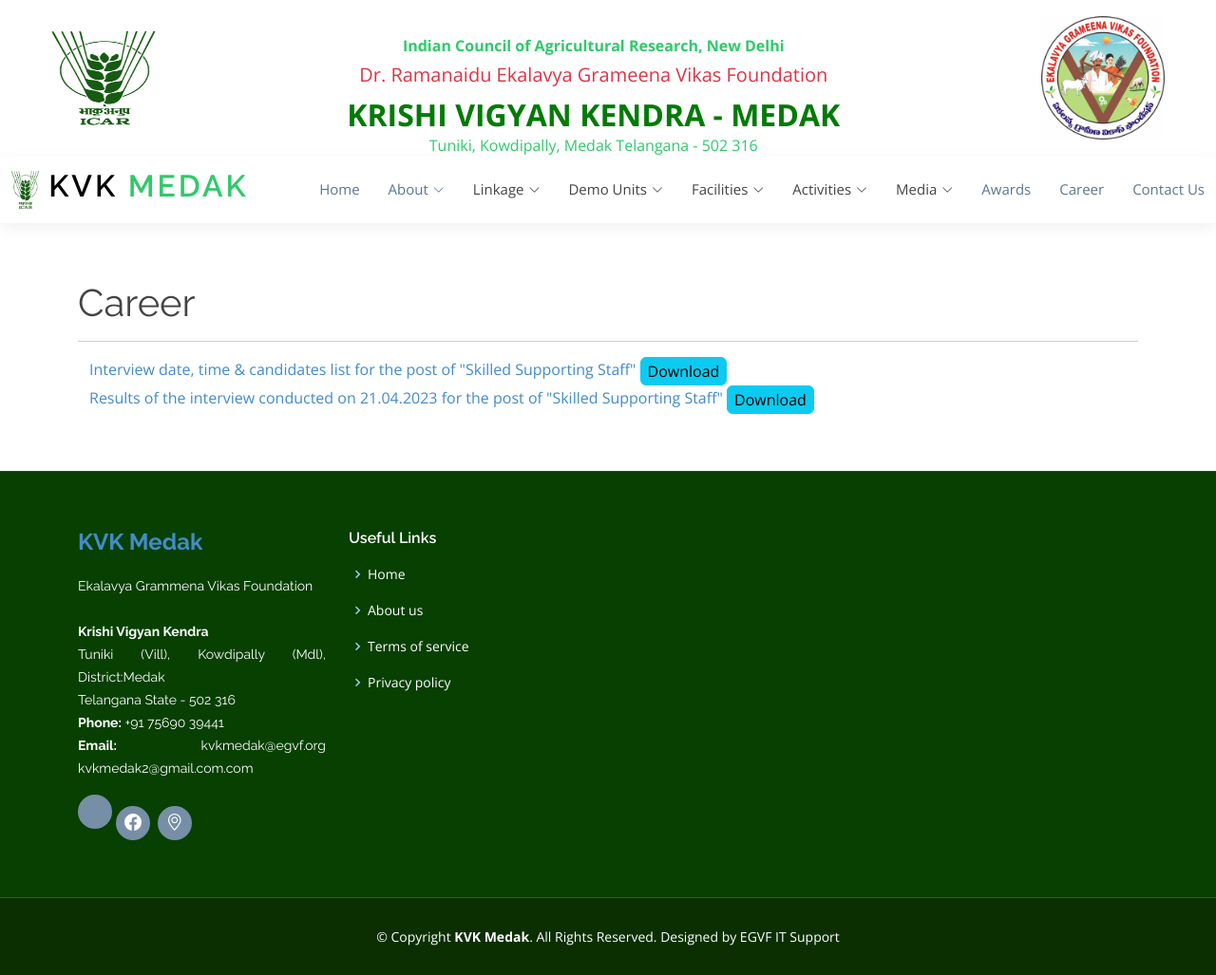
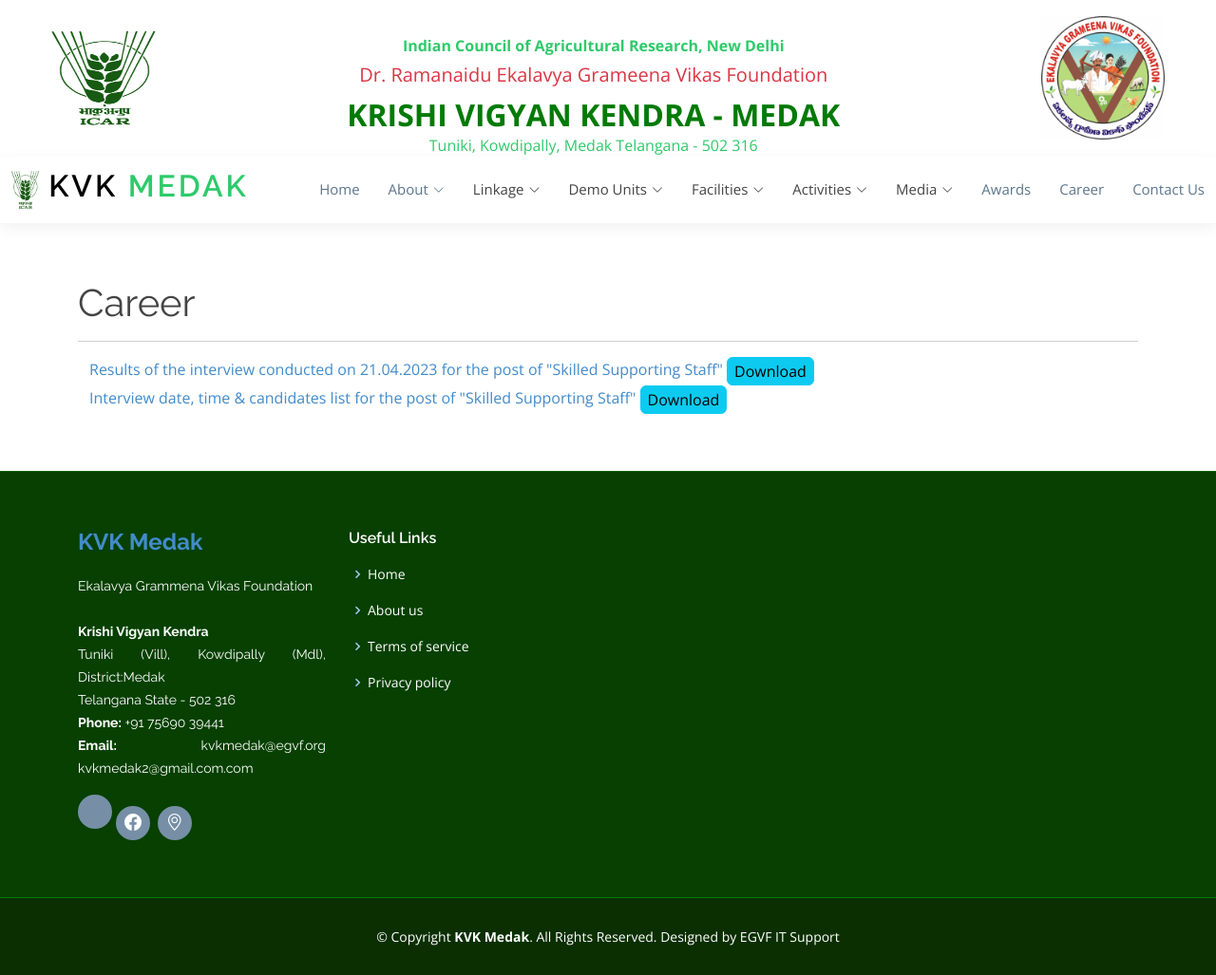
Before and after one commit to kvkmedak/kvkmedak.github.io, a Jekyll site: the page built from pages/career.html, in a window 1280 px wide. Shown: the whole page at 95% size. Built offline with Jekyll 4.4.1, drawn with Linux system fonts in a browser that asks for light colours; nearby versions of some CDN libraries; library files that are not in the unit come from our copies.

Commit message:
Update career.html

```diff
--- a/pages/career.html
+++ b/pages/career.html
@@ -16,6 +16,18 @@
             <div class="col-lg-12">
                 <div class="container aos-init aos-animate" data-aos="fade-up">
                     <div class="row aos-init aos-animate" data-aos="fade-up" data-aos-delay="100">
+
+                         <div class="col-lg-12">
+                            <span>
+                                <a href="assets/docs/Results(SSS) web.pdf" target="_blank">
+
+                                    Results of the interview conducted on 21.04.2023 for the post of "Skilled Supporting Staff"
+                                    <div class="btn btn-info" style="padding: 2px 7px;">Download </div>
+                            </span>
+
+
+                    </div>
+
                         <div class="col-lg-12">
                             <span>
                                 <a href="assets/docs/SSSInterview.pdf" target="_blank">
@@ -27,16 +39,7 @@
 
                     </div>
 
-                            <div class="col-lg-12">
-                            <span>
-                                <a href="assets/docs/Results(SSS) web.pdf" target="_blank">
 
-                                    Results of the interview conducted on 21.04.2023 for the post of "Skilled Supporting Staff"
-                                    <div class="btn btn-info" style="padding: 2px 7px;">Download </div>
-                            </span>
-
-
-                    </div>
 
                 </div>
             </div>
```
